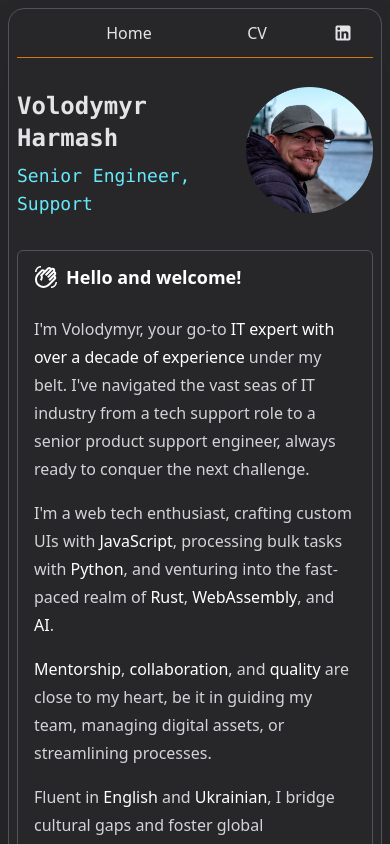
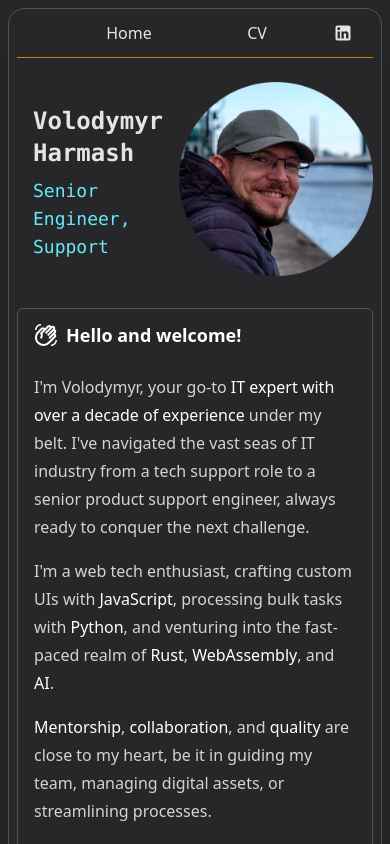
Before and after one commit to vharmash/harmashv.pro, a Vue app: page / in a window 390 px wide. Shown: the top 844 px of the page. Built offline with nearby package versions, Linux system fonts and the light colour scheme.

Commit message:
fancy optimised images via srcset

```diff
--- a/index.html
+++ b/index.html
@@ -36,8 +36,6 @@
     <meta name="twitter:description" content="Welcome to the Professional Portfolio of Volodymyr Harmash, Senior Support Engineer">
     <meta name="twitter:image" content="https://harmashv.pro/facepic.png">
 
-    <link rel="preload" href="/facepic.png" as="image" />
-
     <title>Harmash V</title>
   </head>
   <body
--- a/package.json
+++ b/package.json
@@ -1,6 +1,7 @@
 {
   "name": "harmashv.pro",
   "version": "1.0.1",
+  "type": "module",
   "private": true,
   "scripts": {
     "dev": "vite",
@@ -35,6 +36,7 @@
     "tailwindcss": "^3.3.3",
     "typescript": "~5.0.4",
     "vite": "^4.4.4",
+    "vite-imagetools": "^5.0.5",
     "vue-tsc": "^1.8.5"
   }
 }
--- a/src/App.vue
+++ b/src/App.vue
@@ -2,6 +2,16 @@
 import { RouterLink, RouterView } from 'vue-router'
 import IconFlag from './components/icons/IconFlag.vue'
 import IconLinkedIn from './components/icons/IconLinkedIn.vue'
+// @ts-ignore
+import srcsetAvif from './assets/facepic.png?w=100;200;300&format=avif&as=srcset'
+// @ts-ignore
+import srcsetWebp from './assets/facepic.png?w=100;200;300&format=webp&as=srcset'
+
+// create a small placeholder and import its metadata
+// @ts-ignore
+import { src as placeholder, width, height } from './assets/facepic.png?w=200&as=metadata'
+
+
 </script>
 
 <template>
@@ -33,11 +43,19 @@ import IconLinkedIn from './components/icons/IconLinkedIn.vue'
     <div class="">
       <div class="pt-6 pb-8 w-full flex items-center place-content-evenly">
         <div>
-          <h1 class="text-2xl lg:text-4xl font-mono font-semibold py-2">Volodymyr Harmash</h1>
-          <h2 class="text-lg font-mono text-cyan-300">Senior Engineer, Support</h2>
+          <h1 class="text-2xl lg:text-4xl font-mono font-semibold py-2 px-4 md:px-0">Volodymyr Harmash</h1>
+          <h2 class="text-lg font-mono text-cyan-300 px-4 md:px-0">Senior Engineer, Support</h2>
         </div>
         <div>
-          <img src="/facepic.png" alt="Profile Pic" height="200" width="200" class="w-36 lg:w-48" />
+          <picture class="w-36 lg:w-48">
+            <source :scrset=srcsetAvif type="image/avif"/>
+            <source :srcset=srcsetWebp type="image/webp"/>
+            <img
+                :src=placeholder
+                :width=width
+                :height=height
+                alt="Profile Pic"/>
+          </picture>
         </div>
       </div>
     </div>
--- a/vite.config.ts
+++ b/vite.config.ts
@@ -1,12 +1,18 @@
 import { fileURLToPath, URL } from 'node:url'
 
 import { defineConfig } from 'vite'
+import { imagetools } from 'vite-imagetools'
 import vue from '@vitejs/plugin-vue'
 
 // https://vitejs.dev/config/
 export default defineConfig({
   plugins: [
     vue(),
+    imagetools(
+      {
+        force: true,
+      }
+    )
   ],
   resolve: {
     alias: {
```
Also changed, not shown: postcss.config.cjs (renamed from postcss.config.js), src/assets/facepic.png (added), 1 other file (tests, documents, lock files or other folders).
